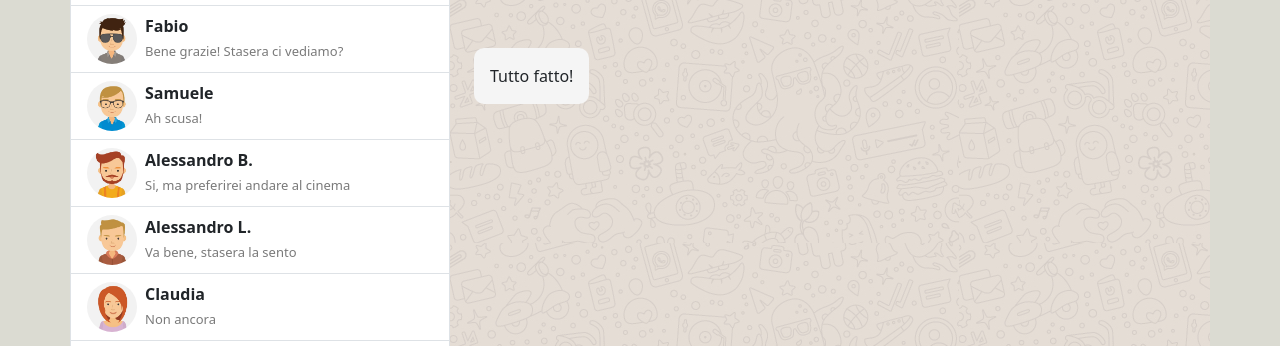
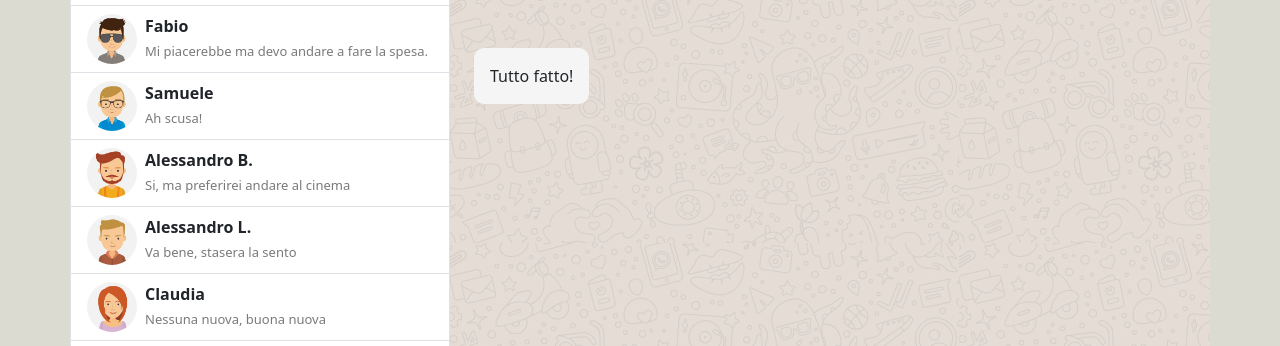
Before and after one commit to NicolaTeora/vue-boolzapp, a plain HTML site: page index.html in a window 1280 px wide. Shown: the part 275-621 px from the top of the page. Drawn offline with nearby package versions, Linux system fonts and the light colour scheme.

Commit message:
fix : lastMessage

```diff
--- a/JS/main.js
+++ b/JS/main.js
@@ -176,13 +176,9 @@ const app = createApp({
     },
 
     methods: {
-        lastMessageView(messages){
-            const lastMessage = messages.filter((message)=>{
-                return message.status == 'received'
-            });
-
-            const lastMessageSent = lastMessage[lastMessage.length - 1];
-            return lastMessageSent.message;
+        lastMessageInChat(messages){
+            const utlimoMsg = messages[messages.length -1].message
+            return utlimoMsg;
         }
     },
 
--- a/index.html
+++ b/index.html
@@ -78,7 +78,7 @@
                                 </div>
                                 <div class="ms-2">
                                     <span class="fw-semibold">{{ person.name }}</span> <br>
-                                    <span class="fw-lighter info-chat">{{ lastMessageView(person.messages) }}</span>
+                                    <span class="fw-lighter info-chat">{{ lastMessageInChat(person.messages) }}</span>
                                 </div>
                             </li>
                         </ul>
@@ -92,10 +92,10 @@
                     <div class="user-bar p-2">
                         <div class="d-flex">
                             <div>
-                                <img :src="contacts[0].avatar" alt="">
+                                <img :src="contacts[chatActive].avatar" alt="">
                             </div>
                             <div>
-                                <span class="ms-2 fw-semibold">{{contacts[0].name}}</span> <br>
+                                <span class="ms-2 fw-semibold">{{contacts[chatActive].name}}</span> <br>
                                 <span class="ms-2 fw-lighter info-chat">{{lastAccess}}</span>
                             </div>
                         </div>
```
